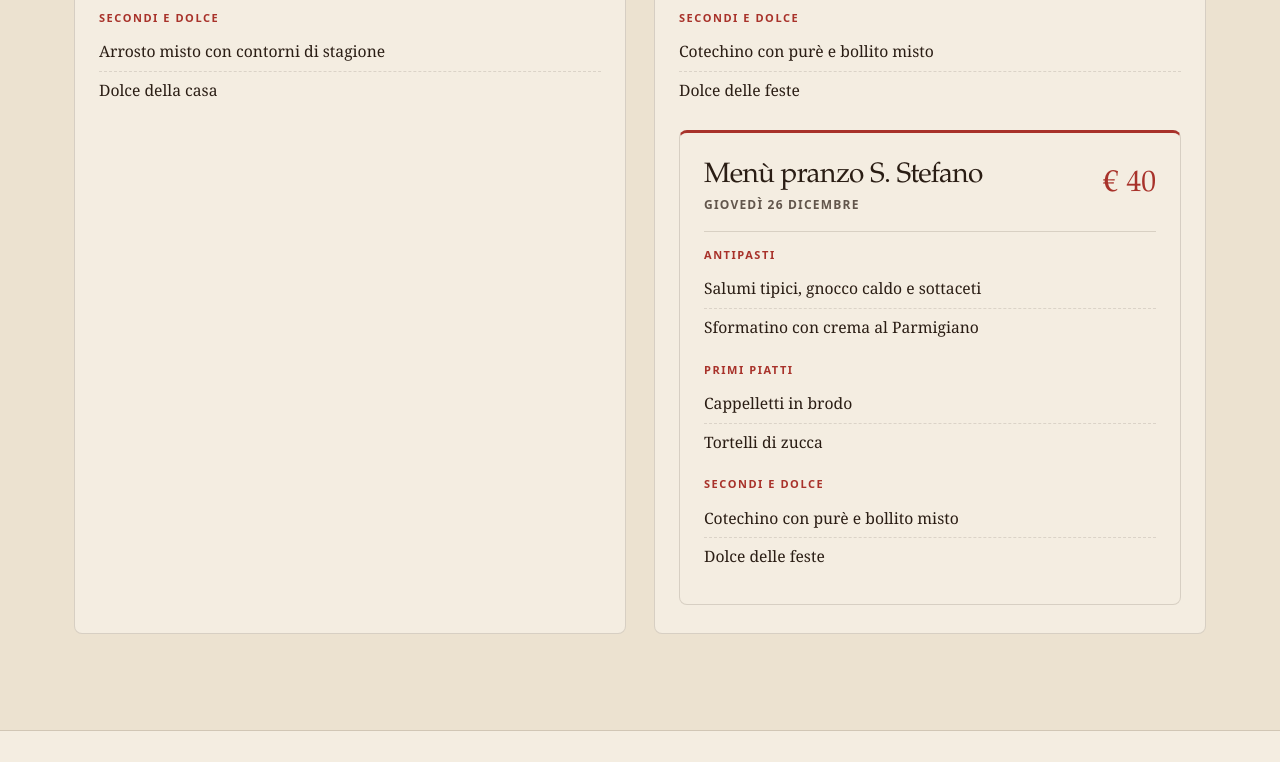
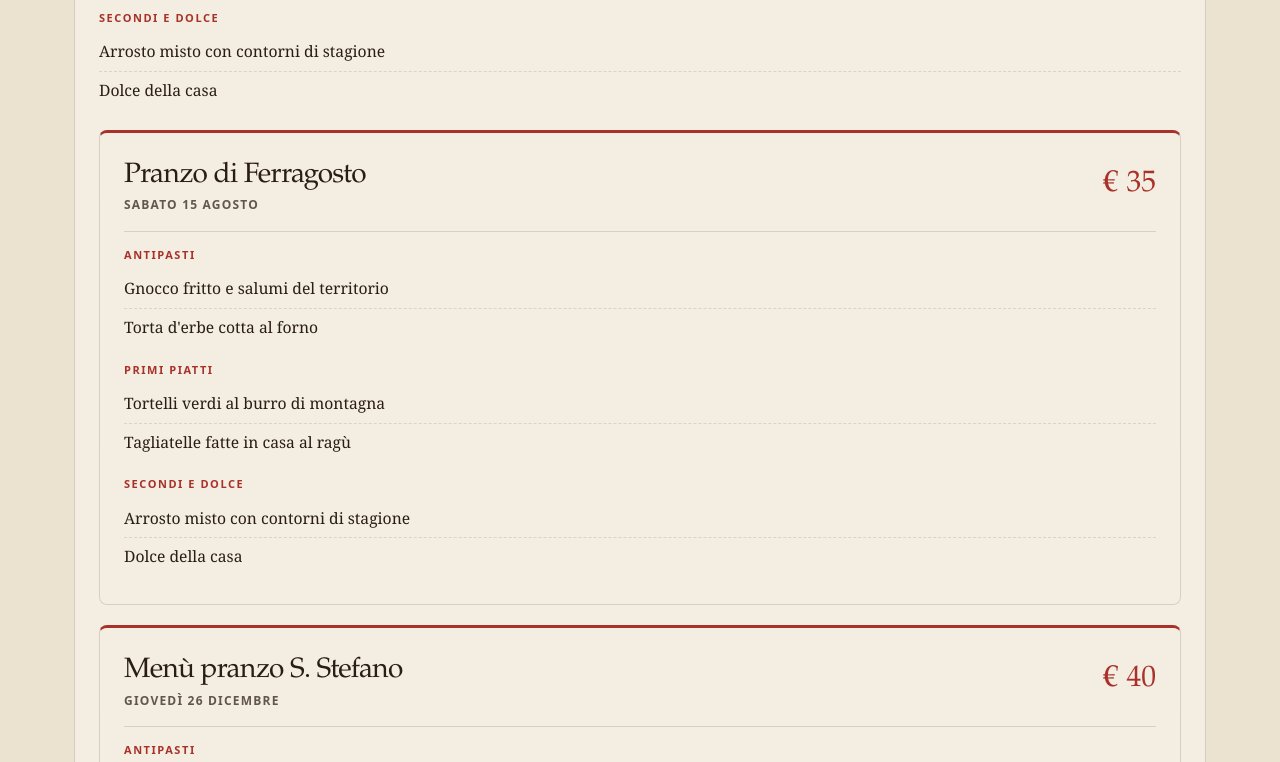
Before and after one commit to emif-01/Ristorante-Belvedere-, a plain HTML site: page index.html in a window 1280 px wide. Shown: the part 3360-4122 px from the top of the page. Drawn offline with Linux system fonts and the light colour scheme.

Commit message:
index.html

```diff
--- a/index.html
+++ b/index.html
@@ -820,6 +820,34 @@
               <li>Dolce della casa</li>
             </ul>
           </div>
+          <article class="event-menu-card">
+          <div>
+            <div class="event-menu-top">
+              <div>
+                <h3>Pranzo di Ferragosto</h3>
+                <div class="event-date">Sabato 15 Agosto</div>
+              </div>
+              <div class="event-fixed-price">€ 35</div>
+            </div>
+
+            <div class="event-course-label">Antipasti</div>
+            <ul class="event-dishes-list">
+              <li>Gnocco fritto e salumi del territorio</li>
+              <li>Torta d'erbe cotta al forno</li>
+            </ul>
+
+            <div class="event-course-label">Primi piatti</div>
+            <ul class="event-dishes-list">
+              <li>Tortelli verdi al burro di montagna</li>
+              <li>Tagliatelle fatte in casa al ragù</li>
+            </ul>
+
+            <div class="event-course-label">Secondi e dolce</div>
+            <ul class="event-dishes-list">
+              <li>Arrosto misto con contorni di stagione</li>
+              <li>Dolce della casa</li>
+            </ul>
+          </div>
         </article>
 
         <!-- Evento 2 -->
```
